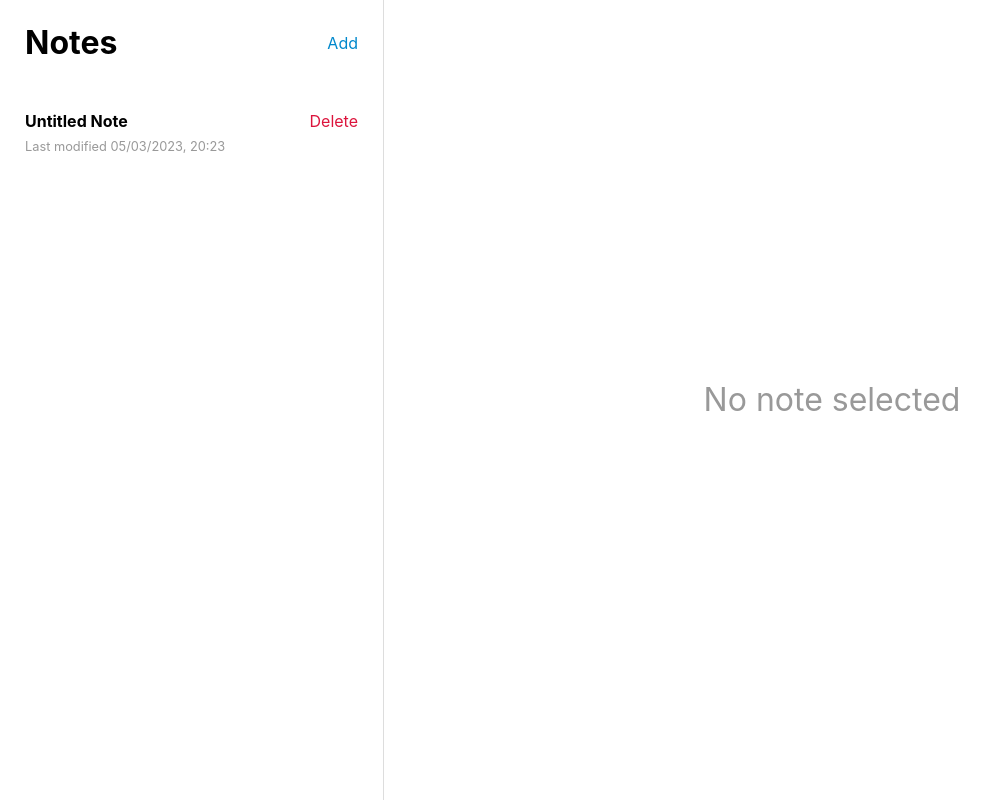
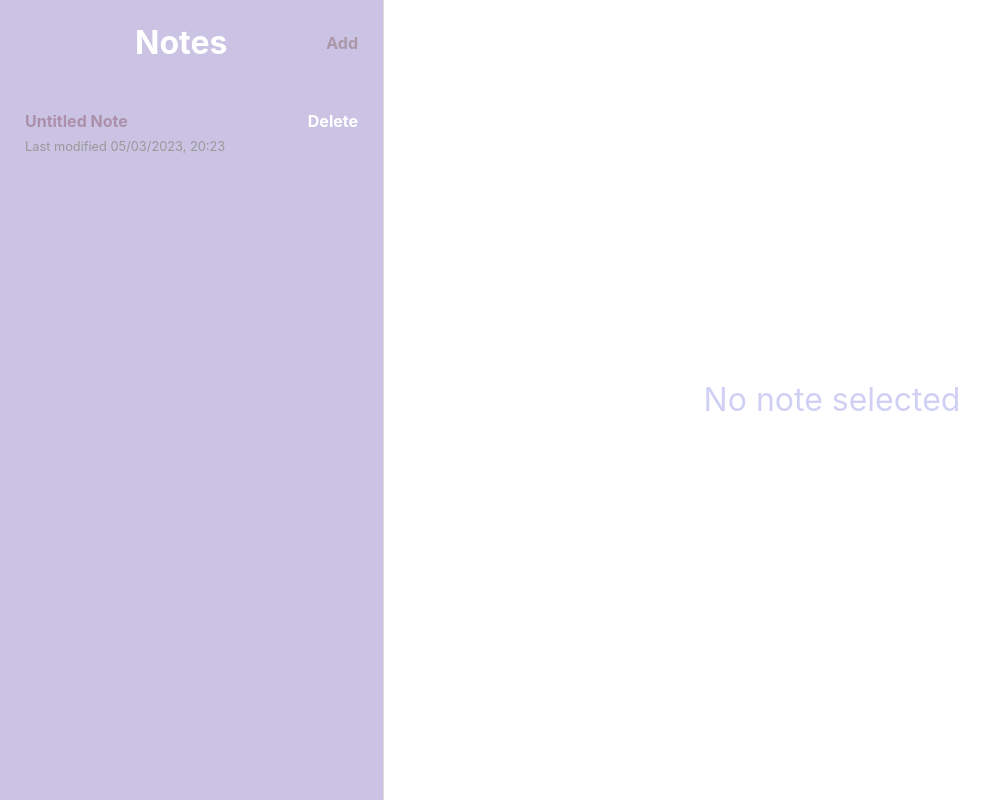
Before and after one commit to nejrariizviic/Notes-App, a React (Create React App) app: page / in a window 1280 px wide. Both pictures are taken after a click on the button "Add". Shown: the whole page, without its empty margins (0-995 px from the left). Built offline with nearby package versions, Linux system fonts and the light colour scheme.

Commit message:
push -- all origin

```diff
--- a/src/App.css
+++ b/src/App.css
@@ -25,10 +25,11 @@ button {
   font-size: inherit;
   font-family: inherit;
   cursor: pointer;
-  color: #08c;
+  color: 	#AA98A9;
+  font-weight: bold;
 }
 button:hover {
-  color: #04c;
+  color: #800080;
 }
 
 .App {
@@ -36,11 +37,17 @@ button:hover {
 }
 
 /* SIDEBAR STYLES */
+.notes {
+  color: #ffffff;
+  padding-left: 110px;
+}
+
 
 .app-sidebar {
   width: 30%;
   height: 100vh;
   border-right: 1px solid #ddd;
+  background-color: #CBC3E3;
 }
 
 .app-sidebar-header {
@@ -65,7 +72,7 @@ button:hover {
   justify-content: space-between;
 }
 .app-sidebar-note button {
-  color: crimson;
+  color: #ffffff;
 }
 .app-sidebar-note p {
   margin: 10px 0;
@@ -80,7 +87,7 @@ button:hover {
 }
 .app-sidebar-note.active,
 .app-sidebar-note.active small {
-  background: #08c;
+  background: #C3B1E1;
   color: white;
 }
 
@@ -101,7 +108,11 @@ button:hover {
   line-height: 100vh;
   text-align: center;
   font-size: 2rem;
-  color: #999;
+  color: #d0d0f5;
+}
+
+.note-title {
+  color: #ac8faa;
 }
 
 /* Editing */
--- a/src/Sidebar.js
+++ b/src/Sidebar.js
@@ -7,7 +7,7 @@ const sortedNotes=notes.sort((a,b) => b.lastModified - a.lastModified);
    return (
    <div className="app-sidebar">
       <div className="app-sidebar-header">
-         <h1>Notes</h1>
+         <h1 className="notes">Notes</h1>
          <button onClick={onAddNote}>Add</button>
       </div>
       <div className="app-sidebar-notes">
@@ -15,7 +15,7 @@ const sortedNotes=notes.sort((a,b) => b.lastModified - a.lastModified);
             <div className={'app-sidebar-note ${note.id === activeNote && "active"}'}
             onClick={() => setActiveNote(note.id)}>
             <div className="sidebar-note-title">
-               <strong>{note.title}</strong>
+               <strong className="note-title">{note.title}</strong>
                <button onClick={() => onDeleteNote(note.id)}>Delete</button>
             </div>
             <p>{note.body && note.body.substr(0,100) + " . . ."}</p>
```
Also changed, not shown: public/index.html (+1 -6 lines).
